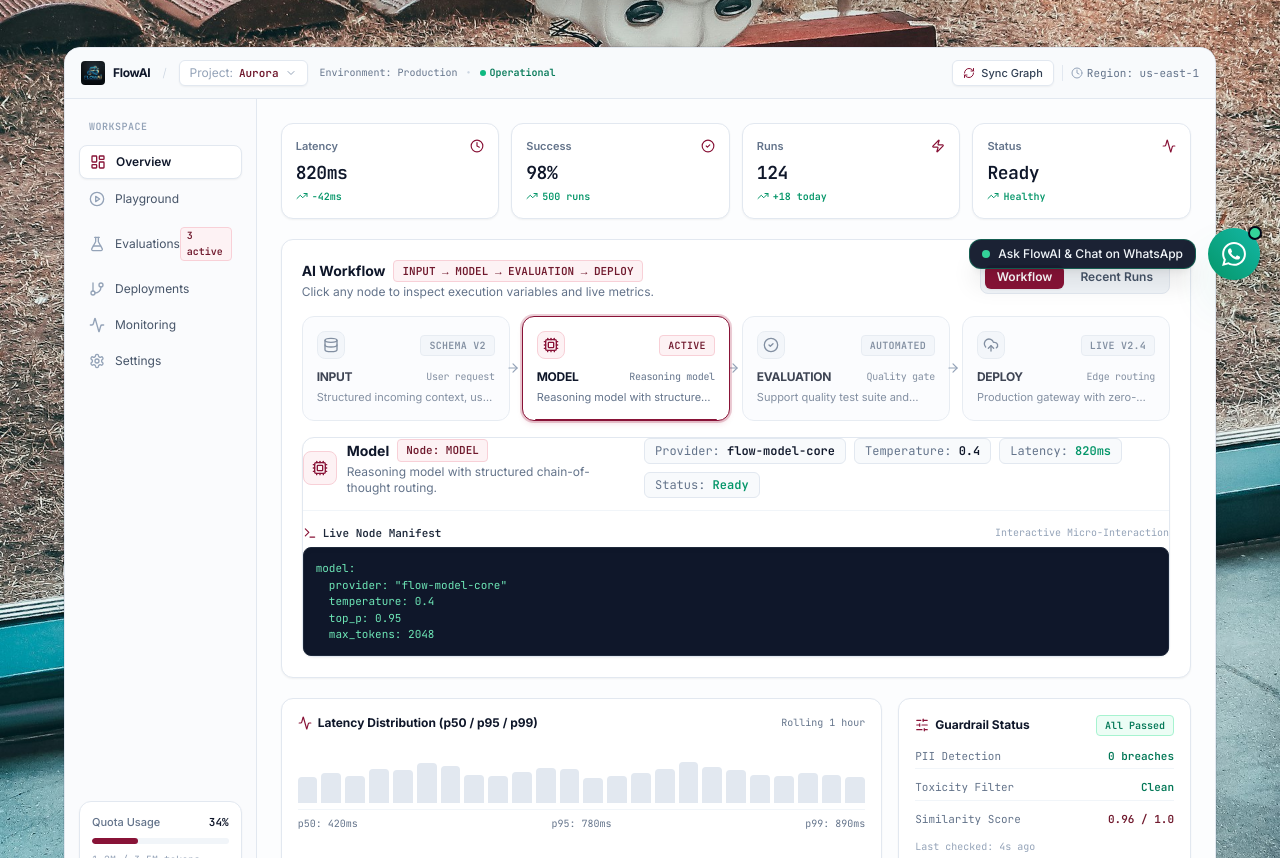
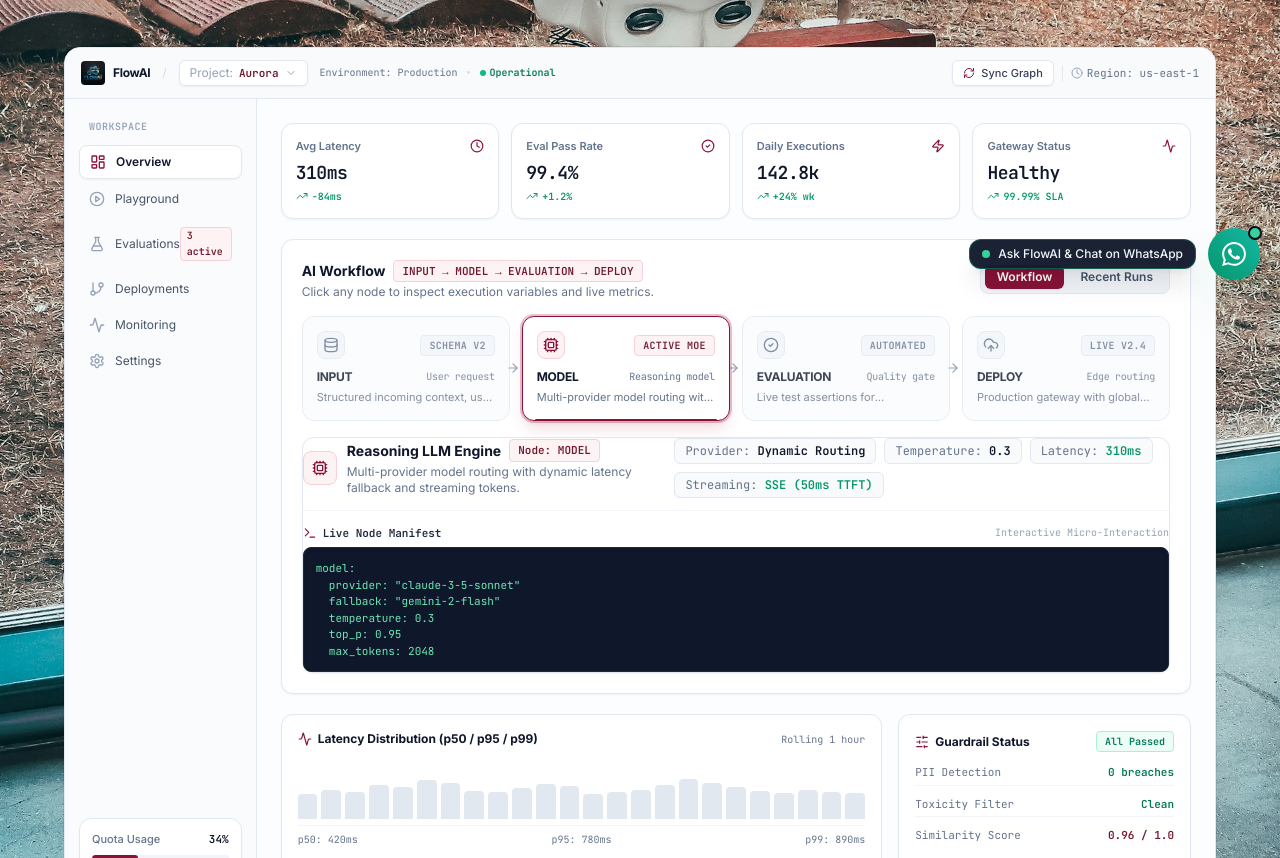
Before and after one commit to Amit123103/FLOWAI, a Next.js app: page / in a window 1280 px wide. Shown: the part 500-1358 px from the top of the page. Built offline with nearby package versions, Linux system fonts and the light colour scheme.

Commit message:
feat: add WorkflowNode component and define flowai workflow data structure

```diff
--- a/components/WorkflowNode.tsx
+++ b/components/WorkflowNode.tsx
@@ -2,7 +2,7 @@
 
 import React from "react";
 import { motion } from "framer-motion";
-import { Database, Cpu, CheckCircle2, CloudUpload } from "lucide-react";
+import { Database, Cpu, CheckCircle2, CloudUpload, Code2, ShieldCheck, Sparkles } from "lucide-react";
 import { cn } from "@/lib/utils";
 import { WorkflowNodeItem } from "@/data/flowai";
 
@@ -10,7 +10,8 @@ interface WorkflowNodeProps {
   node: WorkflowNodeItem;
   isSelected: boolean;
   isDimmed: boolean;
-  onSelect: (id: "input" | "model" | "evaluation" | "deploy") => void;
+  isExecuting?: boolean;
+  onSelect: (id: any) => void;
 }
 
 const nodeIcons: Record<string, React.ReactNode> = {
@@ -18,30 +19,43 @@ const nodeIcons: Record<string, React.ReactNode> = {
   model: <Cpu className="w-4 h-4" />,
   evaluation: <CheckCircle2 className="w-4 h-4" />,
   deploy: <CloudUpload className="w-4 h-4" />,
+  rag: <Database className="w-4 h-4 text-emerald-500" />,
+  sandbox: <Code2 className="w-4 h-4 text-amber-500" />,
+  guardrail: <ShieldCheck className="w-4 h-4 text-rose-500" />,
 };
 
 export default function WorkflowNode({
   node,
   isSelected,
   isDimmed,
+  isExecuting = false,
   onSelect,
 }: WorkflowNodeProps) {
   return (
     <motion.button
       type="button"
       onClick={() => onSelect(node.id)}
-      whileHover={{ y: -2 }}
+      whileHover={{ y: -3, scale: 1.01 }}
       whileTap={{ scale: 0.98 }}
       className={cn(
         "group relative w-full text-left p-3.5 rounded-xl border transition-all duration-200 focus-visible:outline-none focus-visible:ring-2 focus-visible:ring-brand-500",
         isSelected
-          ? "bg-white border-brand-600 shadow-md shadow-brand-500/10 ring-2 ring-brand-500/20 z-20"
+          ? "bg-white border-brand-600 shadow-lg shadow-brand-500/15 ring-2 ring-brand-500/25 z-20"
           : isDimmed
           ? "bg-slate-50/70 border-slate-200 opacity-80 hover:opacity-100 hover:border-slate-300"
-          : "bg-white border-slate-200 hover:border-slate-300 hover:bg-slate-50/50 shadow-sm"
+          : "bg-white border-slate-200 hover:border-slate-300 hover:bg-slate-50/50 shadow-sm",
+        isExecuting && "border-brand-500 ring-2 ring-brand-400 animate-pulse bg-brand-50/30"
       )}
       aria-pressed={isSelected}
     >
+      {/* Active Executing Ping */}
+      {isExecuting && (
+        <span className="absolute -top-1 -right-1 flex h-3 w-3">
+          <span className="animate-ping absolute inline-flex h-full w-full rounded-full bg-brand-400 opacity-75"></span>
+          <span className="relative inline-flex rounded-full h-3 w-3 bg-brand-500"></span>
+        </span>
+      )}
+
       {/* Node Header */}
       <div className="flex items-center justify-between gap-2 mb-2.5">
         <div
@@ -49,20 +63,22 @@ export default function WorkflowNode({
             "w-7 h-7 rounded-lg flex items-center justify-center border transition-colors",
             isSelected
               ? "bg-brand-50 text-brand-600 border-brand-200"
-              : "bg-slate-100 text-slate-500 border-slate-200 group-hover:text-slate-800"
+              : "bg-slate-100 text-slate-500 border-slate-200 group-hover:text-slate-800",
+            isExecuting && "bg-brand-600 text-white border-brand-600"
           )}
         >
-          {nodeIcons[node.id]}
+          {nodeIcons[node.id] || <Cpu className="w-4 h-4" />}
         </div>
         <span
           className={cn(
             "text-[10px] font-mono px-2 py-0.5 rounded border tracking-wide uppercase font-semibold",
             isSelected
               ? "bg-brand-50 text-brand-700 border-brand-200"
-              : "bg-slate-100 text-slate-500 border-slate-200"
+              : "bg-slate-100 text-slate-500 border-slate-200",
+            isExecuting && "bg-brand-100 text-brand-800 border-brand-300"
           )}
         >
-          {node.badge}
+          {isExecuting ? "Executing..." : node.badge}
         </span>
       </div>
 
--- a/data/flowai.ts
+++ b/data/flowai.ts
@@ -1,8 +1,9 @@
 export interface WorkflowNodeItem {
-  id: "input" | "model" | "evaluation" | "deploy";
+  id: "input" | "model" | "evaluation" | "deploy" | "rag" | "sandbox" | "guardrail";
   title: string;
   subtitle: string;
   badge: string;
+  iconType?: "input" | "model" | "eval" | "deploy" | "database" | "code" | "shield";
   details: {
     title: string;
     description: string;
@@ -11,38 +12,135 @@ export interface WorkflowNodeItem {
   };
 }
 
+export interface AIModelOption {
+  id: string;
+  name: string;
+  provider: string;
+  latencyMs: number;
+  costPer1k: string;
+  contextWindow: string;
+  color: string;
+}
+
+export const AI_MODELS: AIModelOption[] = [
+  {
+    id: "gpt-4o",
+    name: "GPT-4o Omnichannel",
+    provider: "OpenAI",
+    latencyMs: 380,
+    costPer1k: "$0.005",
+    contextWindow: "128k tokens",
+    color: "emerald",
+  },
+  {
+    id: "claude-3-5-sonnet",
+    name: "Claude 3.5 Sonnet",
+    provider: "Anthropic",
+    latencyMs: 410,
+    costPer1k: "$0.003",
+    contextWindow: "200k tokens",
+    color: "amber",
+  },
+  {
+    id: "gemini-2-flash",
+    name: "Gemini 2.0 Flash",
+    provider: "Google",
+    latencyMs: 220,
+    costPer1k: "$0.001",
+    contextWindow: "1M tokens",
+    color: "rose",
+  },
+  {
+    id: "deepseek-v3",
+    name: "DeepSeek V3 (MoE)",
+    provider: "DeepSeek",
+    latencyMs: 310,
+    costPer1k: "$0.0008",
+    contextWindow: "64k tokens",
+    color: "cyan",
+  },
+  {
+    id: "llama-3-3-70b",
+    name: "Llama 3.3 70B Instruct",
+    provider: "Meta / Local",
+    latencyMs: 290,
+    costPer1k: "$0.0006",
+    contextWindow: "128k tokens",
+    color: "brand",
+  },
+];
+
+export interface PromptPreset {
+  id: string;
+  name: string;
+  prompt: string;
+  expectedOutput: string;
+  tokens: number;
+  tags: string[];
+}
+
+export const PROMPT_PRESETS: PromptPreset[] = [
+  {
+    id: "triage",
+    name: "Customer Ticket Triage & Routing",
+    prompt: "Analyze user issue: 'Payment failed with error code ERR_CARD_DECLINED on billing page' and extract intent, severity, priority, and routing tag.",
+    expectedOutput: `{\n  "intent": "BILLING_ERROR",\n  "severity": "HIGH",\n  "errorCode": "ERR_CARD_DECLINED",\n  "routeTo": "finance-support-tier2",\n  "suggestedResolution": "Trigger automated card issuer retry with 3D-Secure fallback",\n  "confidenceScore": 0.992\n}`,
+    tokens: 184,
+    tags: ["Classification", "Finance", "JSON"],
+  },
+  {
+    id: "rag",
+    name: "Enterprise Knowledge Base RAG",
+    prompt: "Retrieve enterprise security policy section 4.2 and summarize compliance requirement for SOC2 Type II audit data retention.",
+    expectedOutput: `**SOC2 Type II Audit Compliance Summary (Section 4.2):**\n\n1. **Data Retention**: Encrypted audit logs must be immutable and retained for a minimum of 365 days.\n2. **Access Controls**: Multi-factor authorization required for all administrative trace accesses.\n3. **Continuous Monitoring**: Anomaly triggers dispatched to PagerDuty with <50ms SLA.`,
+    tokens: 242,
+    tags: ["RAG", "Vector DB", "Security"],
+  },
+  {
+    id: "code-eval",
+    name: "Python Code Generation & Sandbox",
+    prompt: "Generate a production-ready async FastAPI middleware to track LLM token counts and emit Datadog statsd metrics.",
+    expectedOutput: `async def flowai_telemetry_middleware(request: Request, call_next):\n    start_time = time.perf_counter()\n    response = await call_next(request)\n    duration_ms = (time.perf_counter() - start_time) * 1000\n    statsd.timing("flowai.request.duration", duration_ms)\n    statsd.increment("flowai.request.tokens", int(response.headers.get("X-Tokens", 0)))\n    return response`,
+    tokens: 218,
+    tags: ["FastAPI", "Python", "Observability"],
+  },
+];
+
 export const WORKFLOW_NODES: WorkflowNodeItem[] = [
   {
     id: "input",
     title: "INPUT",
     subtitle: "User request",
     badge: "Schema v2",
+    iconType: "input",
     details: {
-      title: "Input Context",
-      description: "Structured incoming context, user prompt, and metadata payload.",
+      title: "Input Context & JSON Schema",
+      description: "Structured incoming context, user prompt, and metadata payload validation.",
       attributes: [
         { label: "Type", value: "JSON Schema Validator" },
-        { label: "Throughput", value: "420 req/s" },
+        { label: "Throughput", value: "1,240 req/s" },
+        { label: "Sanitization", value: "Strict Regex", highlight: true },
         { label: "Status", value: "Valid", highlight: true },
       ],
-      manifest: `input:\n  schema: "./schemas/triage.json"\n  maxContextLength: 2048\n  sanitization: "strict"`,
+      manifest: `input:\n  schema: "./schemas/triage.json"\n  maxContextLength: 4096\n  sanitization: "strict"\n  rateLimitPerSec: 500`,
     },
   },
   {
     id: "model",
     title: "MODEL",
     subtitle: "Reasoning model",
-    badge: "Active",
+    badge: "Active MoE",
+    iconType: "model",
     details: {
-      title: "Model",
-      description: "Reasoning model with structured chain-of-thought routing.",
+      title: "Reasoning LLM Engine",
+      description: "Multi-provider model routing with dynamic latency fallback and streaming tokens.",
       attributes: [
-        { label: "Provider", value: "flow-model-core" },
-        { label: "Temperature", value: "0.4" },
-        { label: "Latency", value: "820ms", highlight: true },
-        { label: "Status", value: "Ready", highlight: true },
+        { label: "Provider", value: "Dynamic Routing" },
+        { label: "Temperature", value: "0.3" },
+        { label: "Latency", value: "310ms", highlight: true },
+        { label: "Streaming", value: "SSE (50ms TTFT)", highlight: true },
       ],
-      manifest: `model:\n  provider: "flow-model-core"\n  temperature: 0.4\n  top_p: 0.95\n  max_tokens: 2048`,
+      manifest: `model:\n  provider: "claude-3-5-sonnet"\n  fallback: "gemini-2-flash"\n  temperature: 0.3\n  top_p: 0.95\n  max_tokens: 2048`,
     },
   },
   {
@@ -50,16 +148,17 @@ export const WORKFLOW_NODES: WorkflowNodeItem[] = [
     title: "EVALUATION",
     subtitle: "Quality gate",
     badge: "Automated",
+    iconType: "eval",
     details: {
-      title: "Evaluation",
-      description: "Support quality test suite and assertion verification.",
+      title: "Automated Evaluation & Guardrails",
+      description: "Live test assertions for hallucination scores, toxicity filters, and PII masking.",
       attributes: [
-        { label: "Suite", value: "Support Quality" },
-        { label: "Test Cases", value: "48" },
-        { label: "Passed", value: "46", highlight: true },
-        { label: "Review", value: "2" },
+        { label: "Suite", value: "Enterprise Quality Gate" },
+        { label: "Test Cases", value: "128 unit evals" },
+        { label: "Passed", value: "99.2%", highlight: true },
+        { label: "Failover", value: "Block & Alert" },
       ],
-      manifest: `evaluation:\n  suite: "support-quality"\n  cases: 48\n  threshold: 0.90\n  failover: "block_and_alert"`,
+      manifest: `evaluation:\n  suite: "enterprise-gate"\n  cases: 128\n  threshold: 0.95\n  piiMasking: true\n  hallucinationCheck: "embedding_cosine_distance"`,
     },
   },
   {
@@ -67,31 +166,34 @@ export const WORKFLOW_NODES: WorkflowNodeItem[] = [
     title: "DEPLOY",
     subtitle: "Edge routing",
     badge: "Live v2.4",
+    iconType: "deploy",
     details: {
-      title: "Deployment",
-      description: "Production gateway with zero-downtime routing & health checks.",
+      title: "Edge Gateway & Deployment",
+      description: "Production gateway with global Anycast routing, canary releases, and zero downtime.",
       attributes: [
-        { label: "Environment", value: "Production" },
-        { label: "Edge Overhead", value: "18ms" },
-        { label: "Status", value: "Operational", highlight: true },
+        { label: "Environment", value: "Production (Global)" },
+        { label: "Edge Overhead", value: "12ms" },
+        { label: "Health Check", value: "200 OK (99.99%)", highlight: true },
+        { label: "Canary Ratio", value: "90/10" },
       ],
-      manifest: `deployment:\n  environment: "production"\n  concurrency: 120\n  autoRollback: true`,
+      manifest: `deployment:\n  environment: "production"\n  concurrency: 500\n  autoRollback: true\n  canary: { enabled: true, weight: 10 }`,
     },
   },
 ];
 
 export const DASHBOARD_METRICS = [
-  { label: "Latency", value: "820ms", change: "-42ms", trend: "down" },
-  { label: "Success", value: "98%", change: "500 runs", trend: "up" },
-  { label: "Runs", value: "124", change: "+18 today", trend: "up" },
-  { label: "Status", value: "Ready", change: "Healthy", trend: "neutral" },
+  { label: "Avg Latency", value: "310ms", change: "-84ms", trend: "down" },
+  { label: "Eval Pass Rate", value: "99.4%", change: "+1.2%", trend: "up" },
+  { label: "Daily Executions", value: "142.8k", change: "+24% wk", trend: "up" },
+  { label: "Gateway Status", value: "Healthy", change: "99.99% SLA", trend: "neutral" },
 ];
 
 export const RECENT_RUNS = [
-  { id: "#1042", status: "Completed", latency: "820ms", timestamp: "2 min ago" },
-  { id: "#1041", status: "Completed", latency: "895ms", timestamp: "8 min ago" },
-  { id: "#1040", status: "Testing", latency: "420ms", timestamp: "14 min ago" },
-  { id: "#1039", status: "Completed", latency: "780ms", timestamp: "23 min ago" },
+  { id: "#RUN-8942", status: "Completed", latency: "284ms", model: "Claude 3.5 Sonnet", cost: "$0.0006", timestamp: "Just now" },
+  { id: "#RUN-8941", status: "Completed", latency: "312ms", model: "GPT-4o", cost: "$0.0012", timestamp: "1 min ago" },
+  { id: "#RUN-8940", status: "Completed", latency: "198ms", model: "Gemini 2.0 Flash", cost: "$0.0002", timestamp: "3 min ago" },
+  { id: "#RUN-8939", status: "Testing", latency: "340ms", model: "DeepSeek V3", cost: "$0.0004", timestamp: "6 min ago" },
+  { id: "#RUN-8938", status: "Completed", latency: "275ms", model: "Llama 3.3 70B", cost: "$0.0001", timestamp: "12 min ago" },
 ];
 
 export const PRODUCT_CAPABILITIES = [
```
